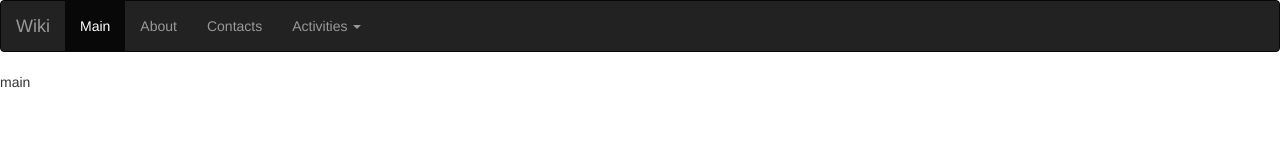
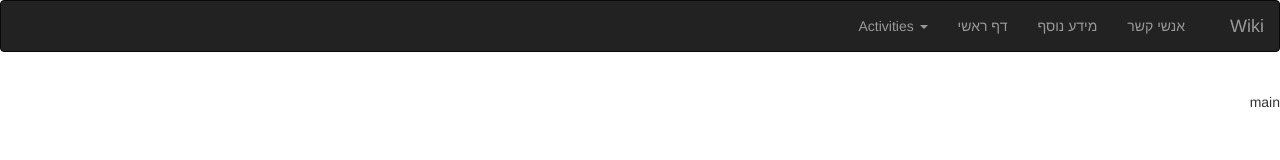
Before and after one commit to idoviron/tsofen23, a plain HTML site: page Tsofen23/index.html in a window 1280 px wide. Drawn offline with Linux system fonts and the light colour scheme.

Commit message:
head change allign

```diff
--- a/Tsofen23/services/applicationServices/navbarService.js
+++ b/Tsofen23/services/applicationServices/navbarService.js
@@ -4,15 +4,15 @@
 
 clubItModuleVar.service('navbarService', function () {
     this.allStates = [
-        new RState('Main','main','active'),
-        new RState('About','about',''),
-        new RState('Contacts','contacts','')
+        new RState('דף ראשי','main','active'),
+        new RState('מידע נוסף','about',''),
+        new RState('אנשי קשר','contacts','')
 
 
         //new RState('New','new','')
     ];
 
-    this.allActivitys = [new RState('Activity','activity','')];
+    this.allActivitys = [new RState('פעיליות','activity',''),new RState('2פעיליות','activity2','')];
 
     this.initState = function (theName) {
         for(st in this.allStates)
--- a/Tsofen23/services/parseServices/parseClassServices.js
+++ b/Tsofen23/services/parseServices/parseClassServices.js
@@ -1,7 +1,7 @@
 /**
  * Created by me on 26/04/2015.
  */
-clubItModuleVar.factory('parseClassFactory', ['$http','globalParseConfiguration', function($http) {
+clubItModuleVar .factory('parseClassFactory', ['$http','globalParseConfiguration', function($http) {
 
 
     $httpProvider.defaults.headers.get = {
--- a/Tsofen23/views/head/head.html
+++ b/Tsofen23/views/head/head.html
@@ -1,5 +1,5 @@
 <nav class="navbar navbar-inverse" role="navigation">
-    <div class="navbar-header">
+    <div class="navbar-header" style="float:right">
 
         <button type="button" class="navbar-toggle"
                 ng-init="navCollapsed = true"
@@ -15,7 +15,7 @@
     </div>
     <div class="collapse navbar-collapse"
          ng-init="navCollapsed = true"
-         ng-class="!navCollapsed && 'in'">
+         ng-class="!navCollapsed && 'in'" style="float:right">
         <ul class="nav navbar-nav">
             <!--<li>-->
             <!--<a href="#" ng-click="changeState('home')">Home</a>-->
@@ -26,11 +26,7 @@
             <!--<li class="active">-->
             <!--<a href="#" ng-click="changeState('contact')">Contacts</a>-->
             <!--</li>-->
-                <li ng-repeat="st in allStates" class="{{st.isActive}}">
-                <a href="" ng-click="changeState(st.theState)">
-                    {{st.theName}}
-                </a>
-            </li>
+
             <li class="btn-group" dropdown is-open="status.isopen">
                 <a href="#" type="button" class="dropdown-toggle"
                    dropdown-toggle ng-disable="disabled">
@@ -51,6 +47,11 @@
                     <!--<li><a href="#">One more separated link</a></li>-->
                 </ul>
             </li>
+            <li ng-repeat="st in allStates" class="{{st.isActive}}">
+                <a href="" ng-click="changeState(st.theState)">
+                    {{st.theName}}
+                </a>
+            </li>
         </ul>
     </div>
 </nav>
--- a/Tsofen23/views/main/main.html
+++ b/Tsofen23/views/main/main.html
@@ -2,6 +2,7 @@
 
 <div>
     <ng-include src="'views/head/head.html'"></ng-include>
+    <br/>
 </div>
 
-<div>main</div>
+<div style="float:right">main</div>
```
